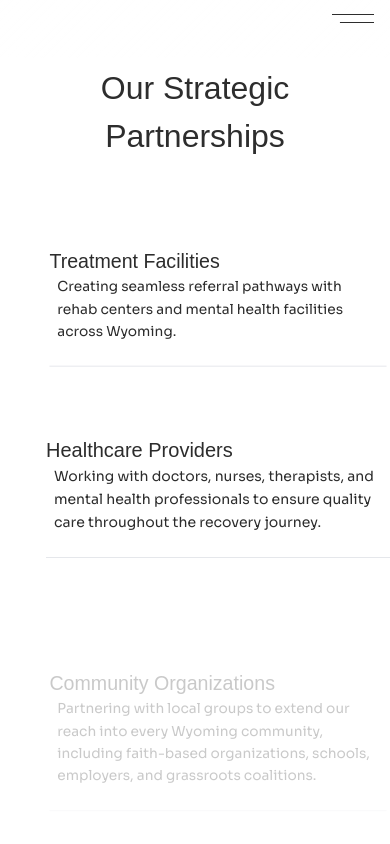
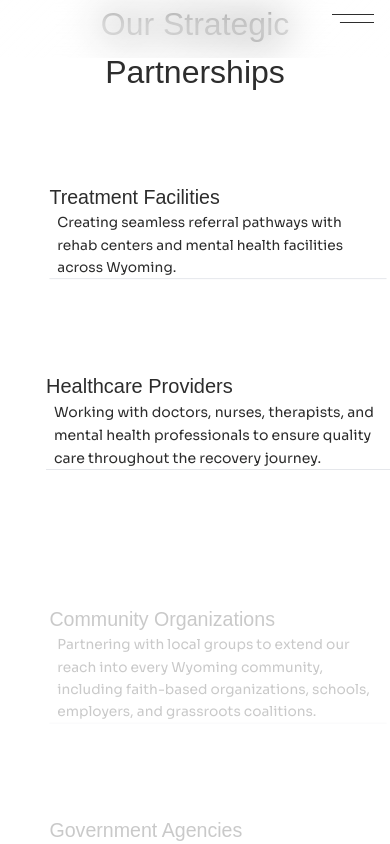
Before and after one commit to AdeJulius46/anime, a Next.js app: page /Landing/Ourpartnership in a window 390 px wide. Shown: the top 844 px of the page. Built offline with nearby package versions, Linux system fonts and the light colour scheme; a web font is replaced by a local one.

Commit message:
Yh scroller better

```diff
--- a/src/app/Landing/Ourpartnership/page.tsx
+++ b/src/app/Landing/Ourpartnership/page.tsx
@@ -55,7 +55,7 @@ export default function OurPartner() {
   return (
     <section
       id="white-section Our-Strategic-Partnership"
-      className="relative w-full bg-white flex flex-col items-center py-16"
+      className="relative w-full bg-white flex flex-col items-center md:py-16"
     >
       <h2 className="text-[32px] w-64 md:w-full md:text-[56px] font-serif text-[#2D2D2D] text-center mb-16">
         Our Strategic Partnerships
@@ -108,7 +108,7 @@ export default function OurPartner() {
                 {item.description}
               </p>
               {index < partnershipItems.length - 1 && (
-                <div className="h-[1px] bg-gray-200 mt-6" />
+                <div className="h-[1px] bg-gray-200 " />
               )}
             </motion.div>
           ))}
```
